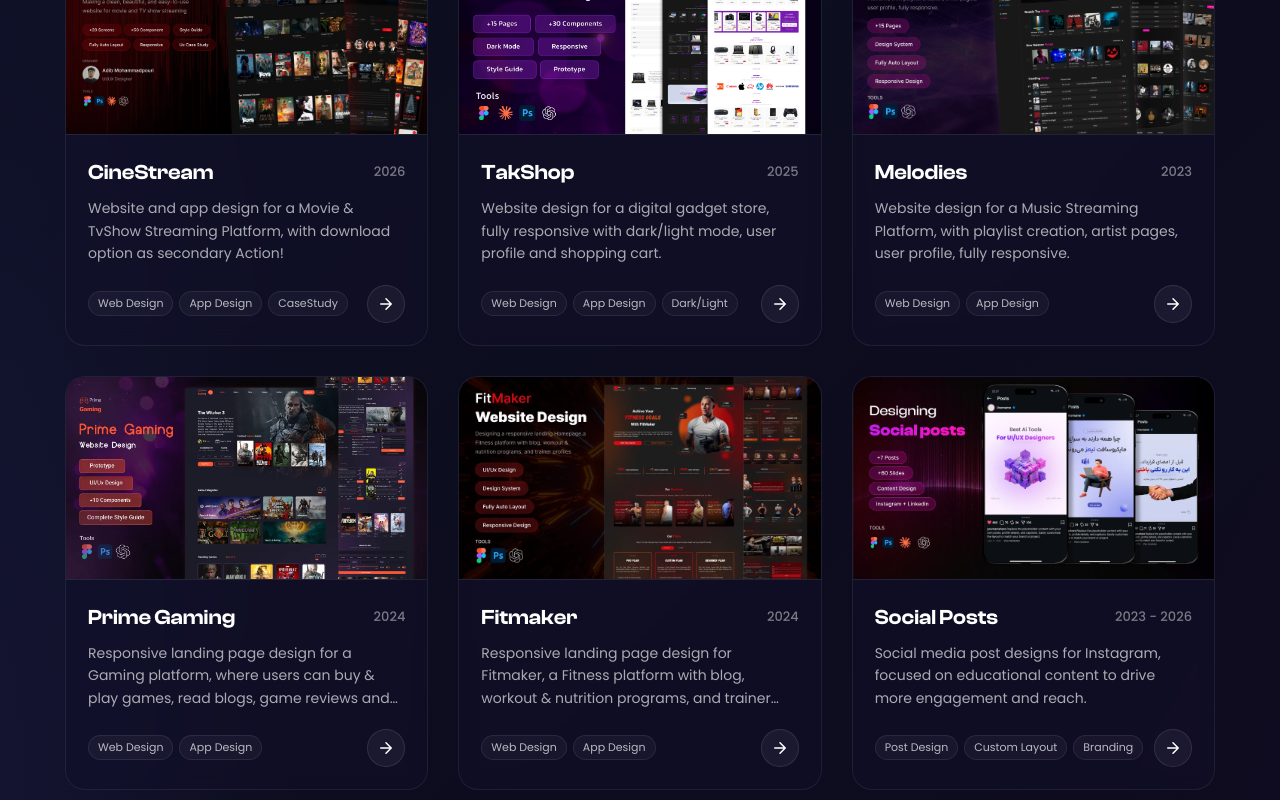
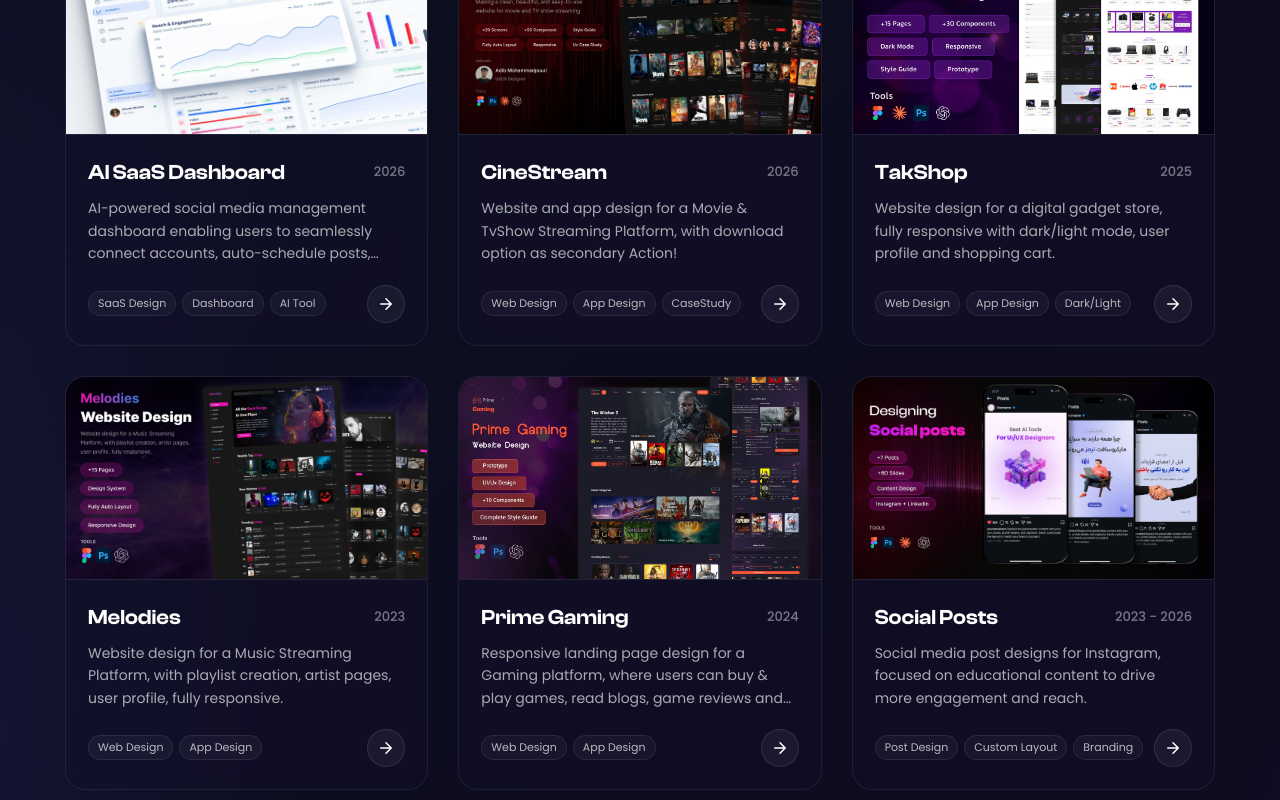
Before and after one commit to Adibmp177/portfolio, a Vue app: page / in a window 1280 px wide. Shown: the part 3100-3900 px from the top of the page. Built offline with nearby package versions, Linux system fonts and the light colour scheme.

Commit message:
Projects
Projects updated and ContentPilot added

```diff
--- a/src/components/mainSection/showcaseSection/showcaseSection.vue
+++ b/src/components/mainSection/showcaseSection/showcaseSection.vue
@@ -4,6 +4,15 @@ import { ref, onMounted } from 'vue';
 const projects = ref([
     {
         id: 1,
+        title: "AI SaaS Dashboard",
+        year: "2026",
+        description: "AI-powered social media management dashboard enabling users to seamlessly connect accounts, auto-schedule posts, analyze metrics, and generate content with AI.",
+        tags: ["SaaS Design", "Dashboard", "AI Tool"],
+        link: "https://www.figma.com/design/07SrQPQLtgIKrYlPAlh2s3/AI-SaaS-Dashboard---ContentPilot?node-id=0-1&t=oYjjWhYFpnJ3ojeQ-1",
+        image: "ContentPilot.webp"
+    },
+    {
+        id: 2,
         title: "CineStream",
         year: "2026",
         description: "Website and app design for a Movie & TvShow Streaming Platform, with download option as secondary Action!",
@@ -12,7 +21,7 @@ const projects = ref([
         image: "CineStream.webp"
     },
     {
-        id: 2,
+        id: 3,
         title: "TakShop",
         year: "2025",
         description: "Website design for a digital gadget store, fully responsive with dark/light mode, user profile and shopping cart.",
@@ -21,7 +30,7 @@ const projects = ref([
         image: "TakShop.webp"
     },
     {
-        id: 3,
+        id: 4,
         title: "Melodies",
         year: "2023",
         description: "Website design for a Music Streaming Platform, with playlist creation, artist pages, user profile, fully responsive.",
@@ -30,22 +39,13 @@ const projects = ref([
         image: "Melodies.webp"
     },
     {
-        id: 4,
+        id: 5,
         title: "Prime Gaming",
         year: "2024",
         description: "Responsive landing page design for a Gaming platform, where users can buy & play games, read blogs, game reviews and ratings.",
         tags: ["Web Design", "App Design"],
         link: "https://www.figma.com/design/2wDuQFmBnqDrQWewwwjhM5/Gaming-Website?m=auto&t=vsksg6UYbGLPfKXZ-6",
         image: "PrimeGaming.webp"
-    },
-    {
-        id: 5,
-        title: "Fitmaker",
-        year: "2024",
-        description: "Responsive landing page design for Fitmaker, a Fitness platform with blog, workout & nutrition programs, and trainer profiles.",
-        tags: ["Web Design", "App Design"],
-        link: "https://www.figma.com/design/3enOWXqLU3k0JLtxwmt6YC/FitMaker?m=auto&t=vsksg6UYbGLPfKXZ-6",
-        image: "Fitmaker.webp"
     },
     {
         id: 6,
```
Also changed, not shown: src/assets/projectImages/ContentPilot.webp (added).
